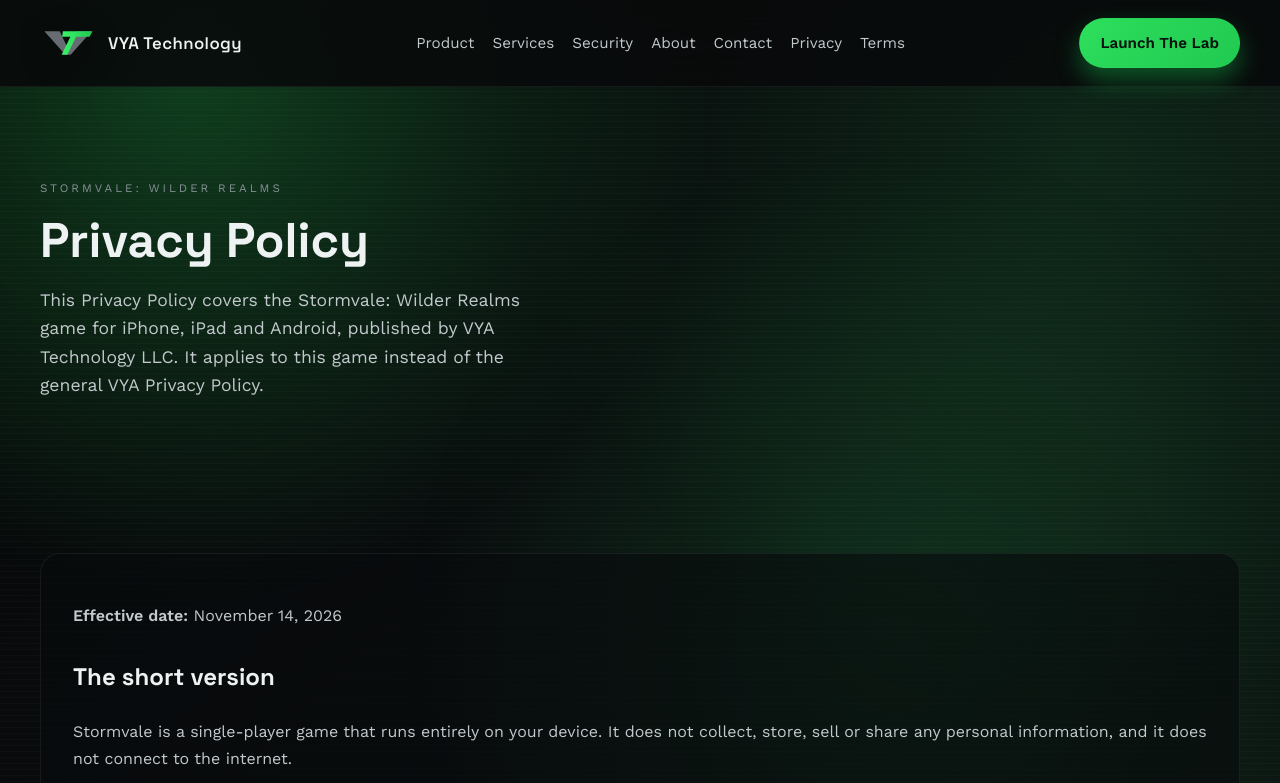
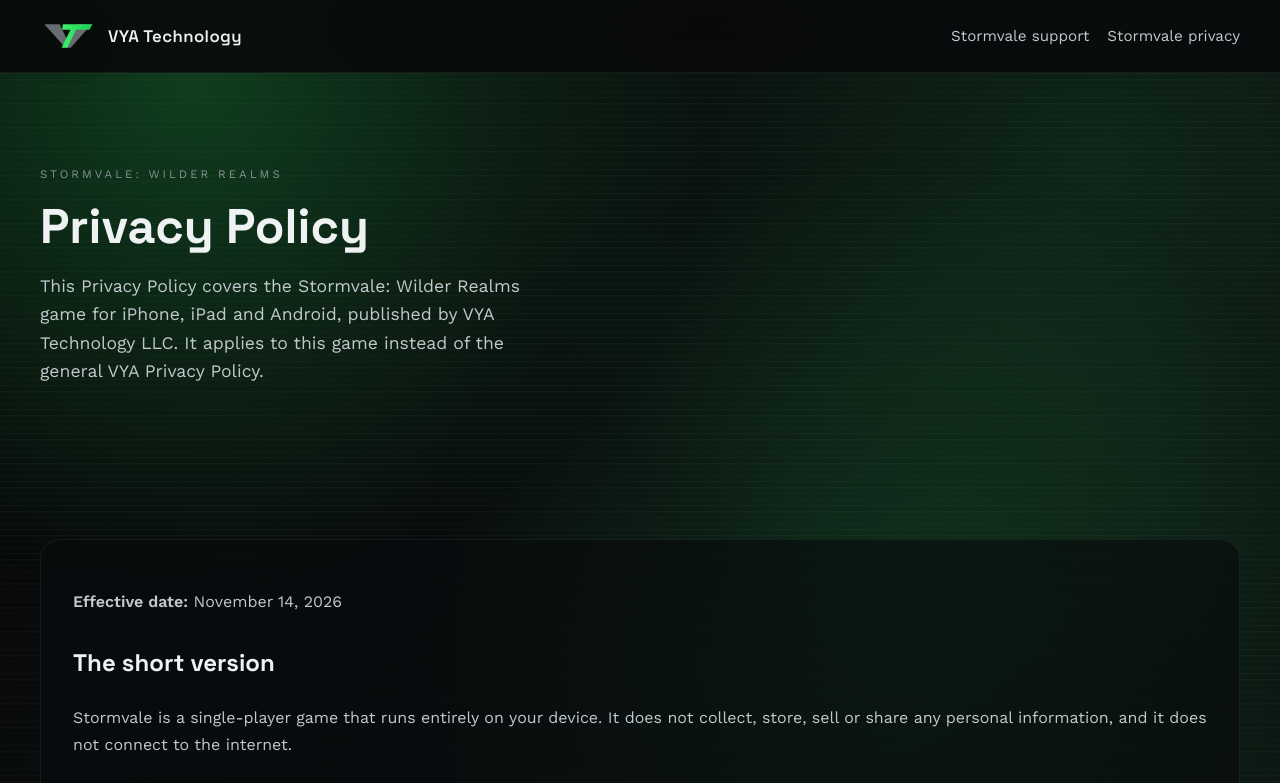
Before and after one commit to callal241/vya-tech, a plain HTML site: page stormvale/privacy.html in a window 1280 px wide. Shown: the top 783 px of the page. Drawn offline with nearby package versions, Linux system fonts and the light colour scheme.

Commit message:
Stormvale pages: drop the site header links and The Lab button
The Stormvale privacy and support pages are linked from inside a 13+ game
under App Review. Their header and footer now link only to each other, not
to the VYA homepage or The Lab.

Co-Authored-By: Claude Opus 5.5 <noreply@anthropic.com>

```diff
--- a/stormvale/privacy.html
+++ b/stormvale/privacy.html
@@ -16,23 +16,15 @@
   <a class="skip-link" href="#main">Skip to content</a>
   <header>
     <div class="container nav">
-      <a class="logo" href="../index.html">
+      <a class="logo" href="support.html">
         <img src="../assets/vya-logo.svg" alt="VYA Technology LLC logo">
         <span>VYA Technology</span>
       </a>
       <button class="nav-toggle" type="button" aria-expanded="false" aria-controls="nav-menu">Menu</button>
-      <nav id="nav-menu" class="nav-links" aria-label="Primary">
-        <a href="../index.html#products">Product</a>
-        <a href="../index.html#services">Services</a>
-        <a href="../index.html#security">Security</a>
-        <a href="../index.html#about">About</a>
-        <a href="../index.html#contact">Contact</a>
-        <a href="../privacy.html">Privacy</a>
-        <a href="../terms.html">Terms</a>
+      <nav id="nav-menu" class="nav-links" aria-label="Stormvale">
+        <a href="support.html">Stormvale support</a>
+        <a href="privacy.html">Stormvale privacy</a>
       </nav>
-      <div class="nav-cta">
-        <a class="button primary" href="https://thelab.heisenbets.com">Launch The Lab</a>
-      </div>
     </div>
   </header>
 
@@ -90,12 +82,12 @@
     <div class="container footer-grid">
       <div>
         <strong>VYA Technology LLC</strong><br>
-        <span>Software engineering and sports analytics.</span><br>
+        <span>Publisher of Stormvale: Wilder Realms.</span><br>
         <span>Copyright <span data-year>2025</span></span>
       </div>
       <div class="footer-links">
-        <a href="../privacy.html">Privacy Policy</a>
-        <a href="../terms.html">Terms of Service</a>
+        <a href="support.html">Stormvale support</a>
+        <a href="privacy.html">Stormvale privacy policy</a>
       </div>
     </div>
   </footer>
```
Also changed, not shown: stormvale/support.html (+7 -15 lines).
